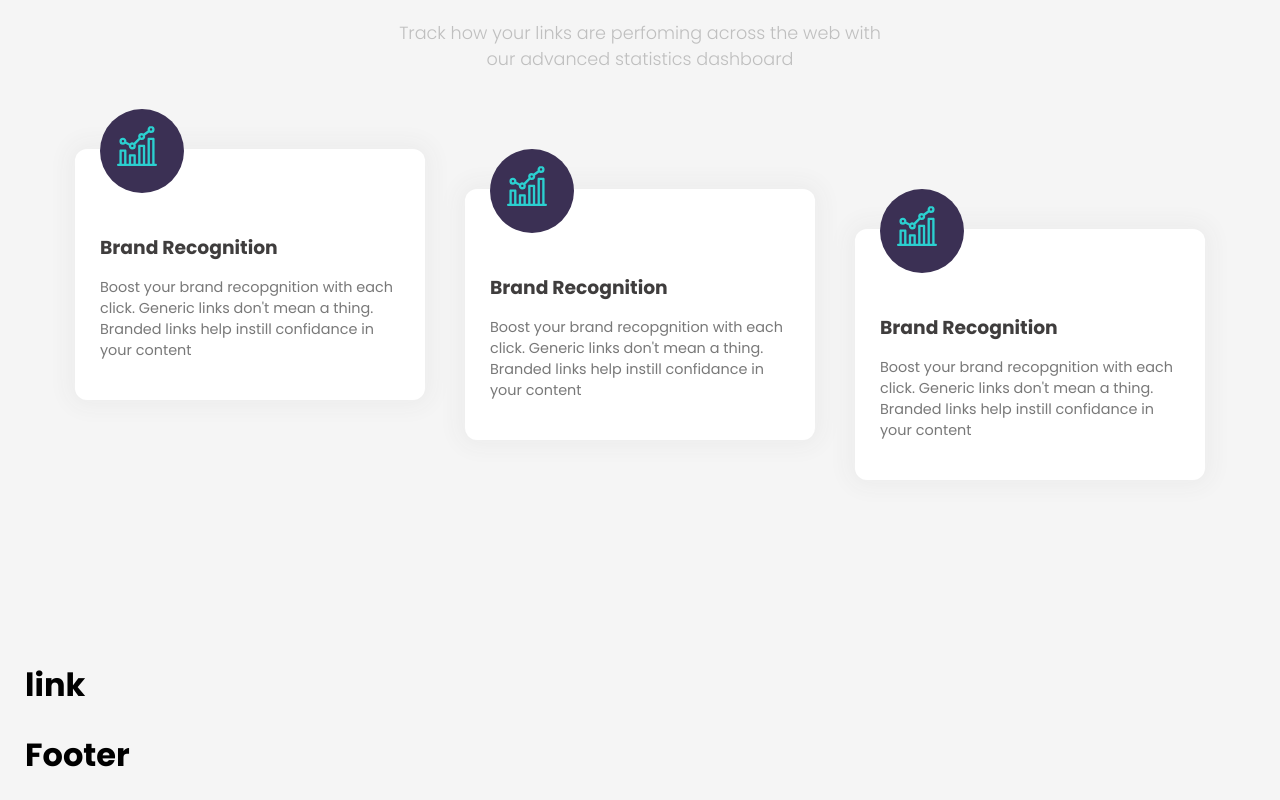
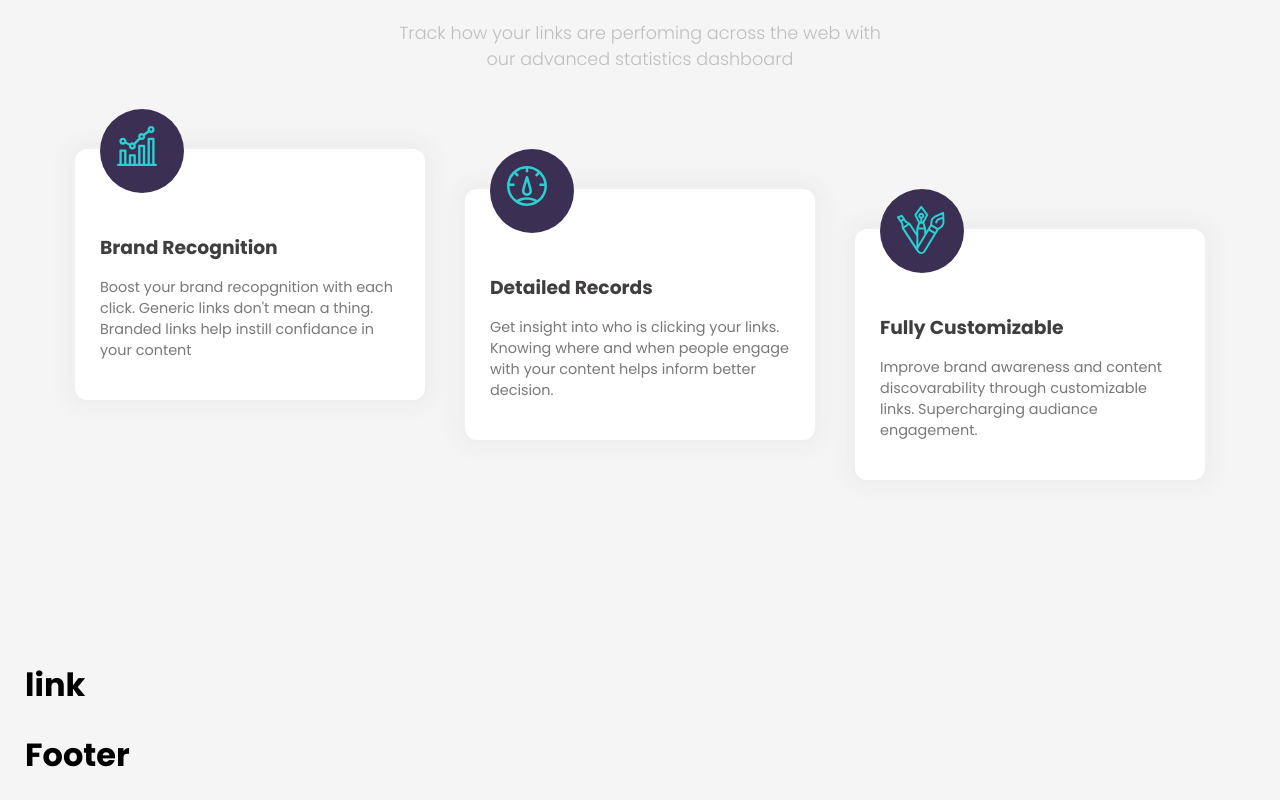
Before and after one commit to 0Kwanele0/url-shortening, a React (Create React App) app: page / in a window 1280 px wide. Shown: the part 1090-1890 px from the top of the page. Built offline with nearby package versions, Linux system fonts and the light colour scheme.

Commit message:
replaced placeholder content with real content

```diff
--- a/src/components/statistics/Statistics.js
+++ b/src/components/statistics/Statistics.js
@@ -1,6 +1,8 @@
 import React from 'react'
 import './styles/statistics.css'
 import branded from '../../images/icon-brand-recognition.svg'
+import records from '../../images/icon-detailed-records.svg'
+import custo from '../../images/icon-fully-customizable.svg'
 
 function Statistics() {
     return (
@@ -17,18 +19,16 @@ function Statistics() {
                         help instill confidance in your content</p>
                 </div>
                 <div className="indi">
-                    <div className="img-cont"><img src={branded} alt="icon" /></div>
-                    <h3>Brand Recognition</h3>
-                    <p>Boost your brand recopgnition with each click.
-                        Generic links don't mean a thing. Branded links
-                        help instill confidance in your content</p>
+                    <div className="img-cont"><img src={records} alt="icon" /></div>
+                    <h3>Detailed Records</h3>
+                    <p>Get insight into who is clicking your links.
+                        Knowing where and when people engage with your content helps inform better decision.
+                    </p>
                 </div>
                 <div className="indi">
-                    <div className="img-cont"><img src={branded} alt="icon" /></div>
-                    <h3>Brand Recognition</h3>
-                    <p>Boost your brand recopgnition with each click.
-                        Generic links don't mean a thing. Branded links
-                        help instill confidance in your content</p>
+                    <div className="img-cont"><img src={custo} alt="icon" /></div>
+                    <h3>Fully Customizable</h3>
+                    <p>Improve brand awareness and content discovarability through customizable links. Supercharging audiance engagement.</p>
                 </div>
             </div>
         </div>
```
